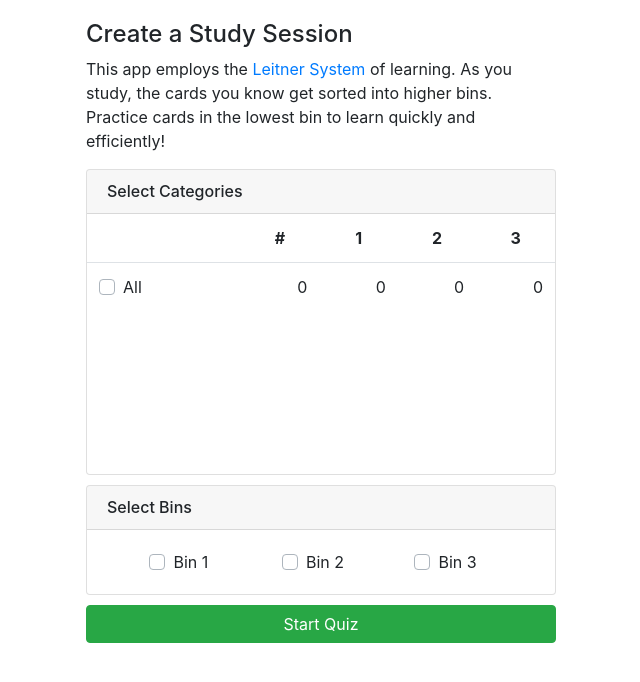
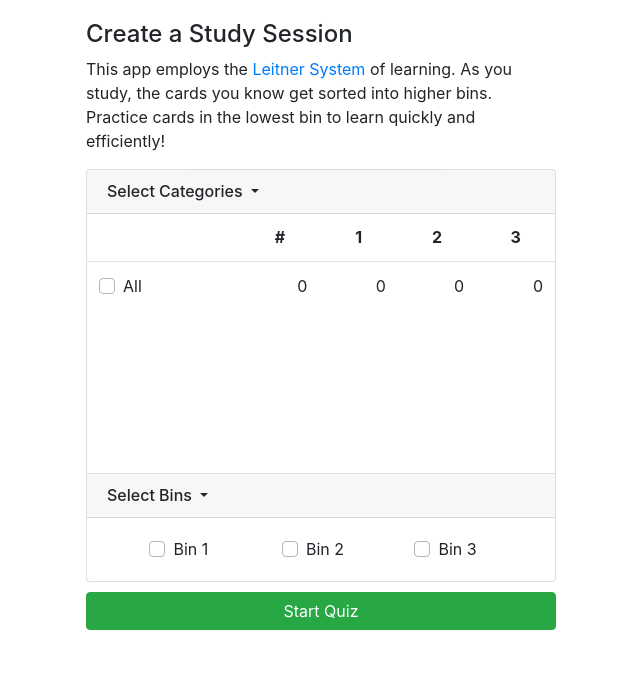
Before and after one commit to chrisluedtke/pyflashcards, a Flask app: page / in a window 1280 px wide. Shown: the part 56-738 px from the top of the page, without its empty margins (319-959 px from the left). Run offline with Flask 2, Linux system fonts and the light colour scheme; the visitor is signed in with stand-in values (Sample User, id 1); data comes from the database, SQL or seed files in the repository; data that the repository does not hold is empty; some libraries are stand-ins or nearby versions.

Commit message:
make form elements collapsible and contained in one card

```diff
--- a/pyflashcards/templates/index.html
+++ b/pyflashcards/templates/index.html
@@ -10,10 +10,12 @@
     </p>
 </div>
 <form method="post">
-    <div class="card" style="margin-bottom: 10px">
-        <h6 class="card-header">
+    <div class="accordion" style="margin-bottom: 10px">
+        <div class="card">
+            <h6 class="card-header dropdown-toggle" style="cursor: pointer;" id="headingOne" data-toggle="collapse" data-target="#collapseOne" aria-expanded="true" aria-controls="collapseOne">
                 Select Categories
             </h6>
+            <div id="collapseOne" class="collapse show" aria-labelledby="headingOne">
                 <div class="card-body" style="height: 260px; overflow: auto; padding: 0rem">
                     <table class="table table-hover">
                         <thead>
@@ -44,10 +46,12 @@
                     </table>
                 </div>
             </div>
-    <div class="card" style="margin-bottom: 10px">
-        <h6 class="card-header">
+        </div>
+        <div class="card">
+            <h6 class="card-header dropdown-toggle" style="cursor: pointer;" id="headingTwo"  data-toggle="collapse" data-target="#collapseTwo" aria-expanded="true" aria-controls="collapseTwo">
                 Select Bins
             </h6>
+            <div id="collapseTwo" class="collapse show" aria-labelledby="headingTwo">
                 <div class="card-body text-center" style="overflow: auto;">
                     <div class="custom-control custom-checkbox custom-control-inline" style="width: 7rem;">
                         <input type="checkbox" class="custom-control-input" name="bin" id="bin_1" value="0">
@@ -60,6 +64,8 @@
                     <div class="custom-control custom-checkbox custom-control-inline">
                         <input type="checkbox" class="custom-control-input" name="bin" id="bin_3" value="2">
                         <label class="custom-control-label" for="bin_3">Bin 3</label>
+                    </div>
+                </div>
             </div>
         </div>
     </div>
```
Lines whose indentation alone changed are shown as unchanged.
